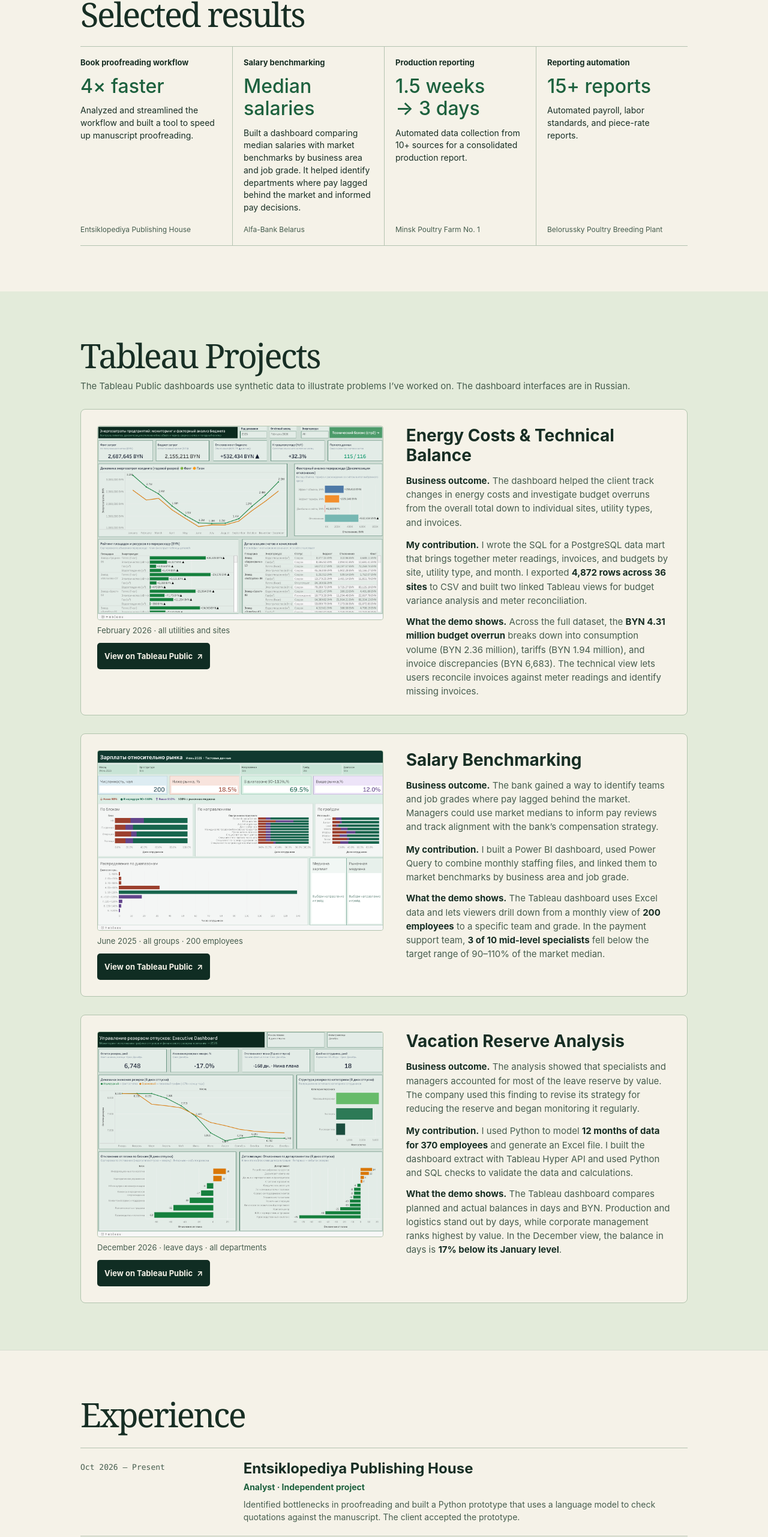
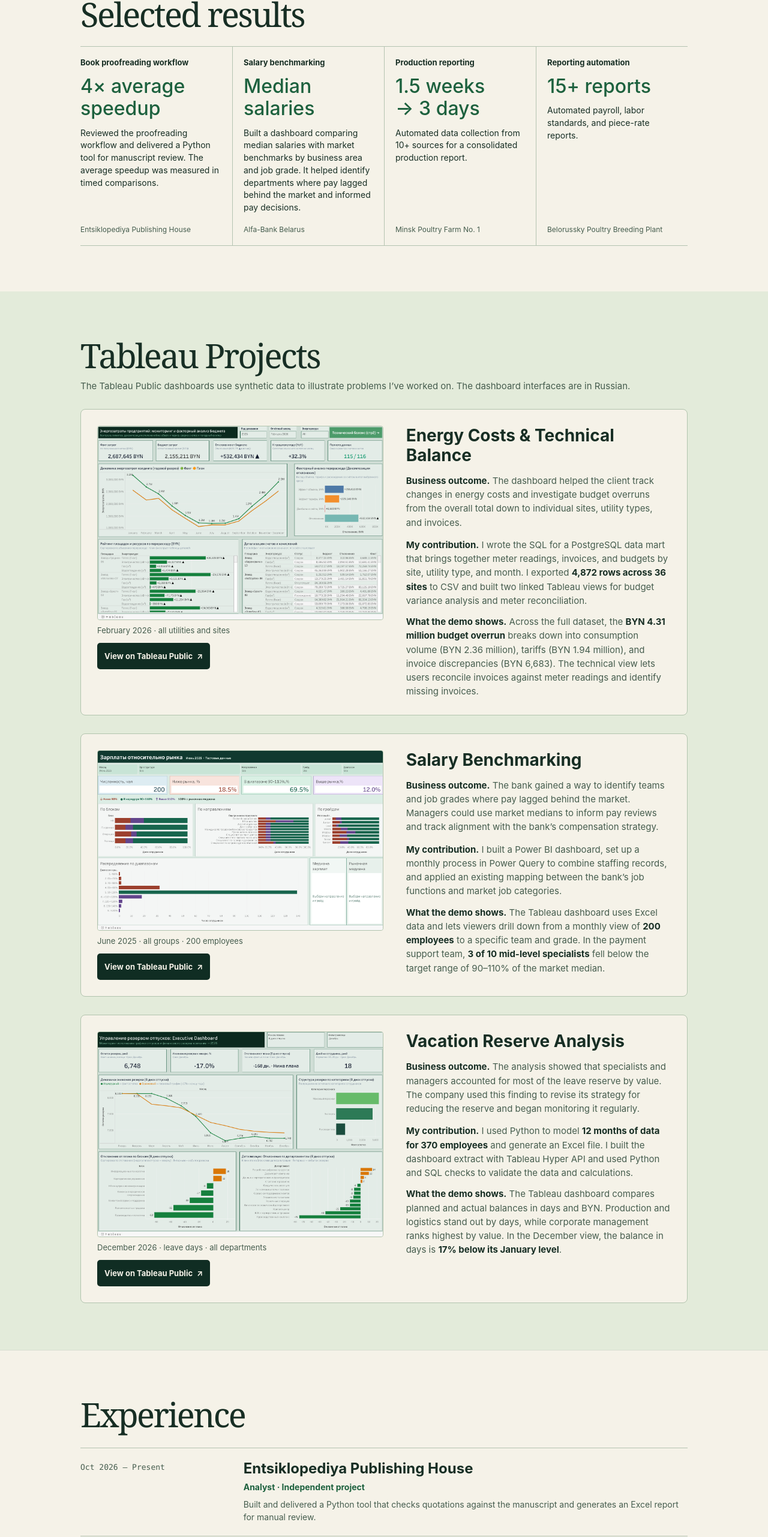
Before and after one commit to Goroh95/Goroh95.github.io, a plain HTML site: page en/index.html in a window 1280 px wide. Shown: the part 777-3340 px from the top of the page at 60% size. Drawn offline with Linux system fonts and the light colour scheme.

Commit message:
Sync English portfolio and CV with confirmed resume facts

```diff
--- a/en/index.html
+++ b/en/index.html
@@ -48,8 +48,8 @@
         <div class="career-metrics">
           <article class="career-metric">
             <h3>Book proofreading workflow</h3>
-            <p class="career-value">4× faster</p>
-            <p class="career-detail">Analyzed and streamlined the workflow and built a tool to speed up manuscript proofreading.</p>
+            <p class="career-value">4× average speedup</p>
+            <p class="career-detail">Reviewed the proofreading workflow and delivered a Python tool for manuscript review. The average speedup was measured in timed comparisons.</p>
             <p class="career-company">Entsiklopediya Publishing House</p>
           </article>
           <article class="career-metric">
@@ -108,7 +108,7 @@
               <a class="career-case-link" href="https://public.tableau.com/views/salary-market-month-styled/sheet10?:showVizHome=no" target="_blank" rel="noopener" aria-label="View on Tableau Public — Salary Benchmarking">View on Tableau Public <span aria-hidden="true">↗</span></a>
             </div>
             <div class="career-case-details">
-              <p><strong>My contribution.</strong> I built a Power BI dashboard, used Power Query to combine monthly staffing files, and linked them to market benchmarks by business area and job grade.</p>
+              <p><strong>My contribution.</strong> I built a Power BI dashboard, set up a monthly process in Power Query to combine staffing records, and applied an existing mapping between the bank’s job functions and market job categories.</p>
               <p><strong>What the demo shows.</strong> The Tableau dashboard uses Excel data and lets viewers drill down from a monthly view of <strong>200 employees</strong> to a specific team and grade. In the payment support team, <strong>3 of 10 mid-level specialists</strong> fell below the target range of 90–110% of the market median.</p>
             </div>
           </article>
@@ -136,11 +136,11 @@
       <div class="career-wrap">
         <h2 id="career-full-experience">Experience</h2>
         <ol class="career-timeline">
-          <li><p class="career-period">Oct 2026 — Present</p><div><h3>Entsiklopediya Publishing House</h3><p class="career-job">Analyst · Independent project</p><p>Identified bottlenecks in proofreading and built a Python prototype that uses a language model to check quotations against the manuscript. The client accepted the prototype.</p></div></li>
+          <li><p class="career-period">Oct 2026 — Present</p><div><h3>Entsiklopediya Publishing House</h3><p class="career-job">Analyst · Independent project</p><p>Built and delivered a Python tool that checks quotations against the manuscript and generates an Excel report for manual review.</p></div></li>
           <li><p class="career-period">Sep 2025 — Oct 2026</p><div><h3>Alfa-Bank Belarus</h3><p class="career-job">HR Data Analyst / BI Analyst</p><p>Built dashboards and data models, automated training reporting, and investigated reasons for employee departures.</p></div></li>
           <li><p class="career-period">Oct 2023 — Mar 2025</p><div><h3>Syberry CIS</h3><p class="career-job">Data Analyst</p><p>Queried invoice data in SQL and analyzed energy spending across periods, regions, and resource types.</p></div></li>
-          <li><p class="career-period">Dec 2019 — Aug 2023</p><div><h3>Minsk Poultry Farm No. 1</h3><p class="career-job">Economist Analyst</p><p>Automated production reporting and calculated how changes to the pay system would affect 500+ employees.</p></div></li>
-          <li><p class="career-period">Aug 2018 — Nov 2019</p><div><h3>Belorussky Poultry Breeding Plant</h3><p class="career-job">Labor and Payroll Economist / Acting Chief Economist</p><p>Automated labor and payroll reporting and coordinated a team of four economists during a reorganization.</p></div></li>
+          <li><p class="career-period">Dec 2019 — Aug 2023</p><div><h3>Minsk Poultry Farm No. 1</h3><p class="career-job">Economic Analyst</p><p>Automated production reporting and calculated how changes to the pay system would affect 500+ employees.</p></div></li>
+          <li><p class="career-period">Aug 2018 — Nov 2019</p><div><h3>Belorussky Poultry Breeding Plant</h3><p class="career-job">Labor and Payroll Economist / Acting Chief Economist</p><p>Automated labor and payroll reporting and led a team of four economists during a reorganization.</p></div></li>
         </ol>
       </div>
     </section>
```
Also changed, not shown: 1 other file.
